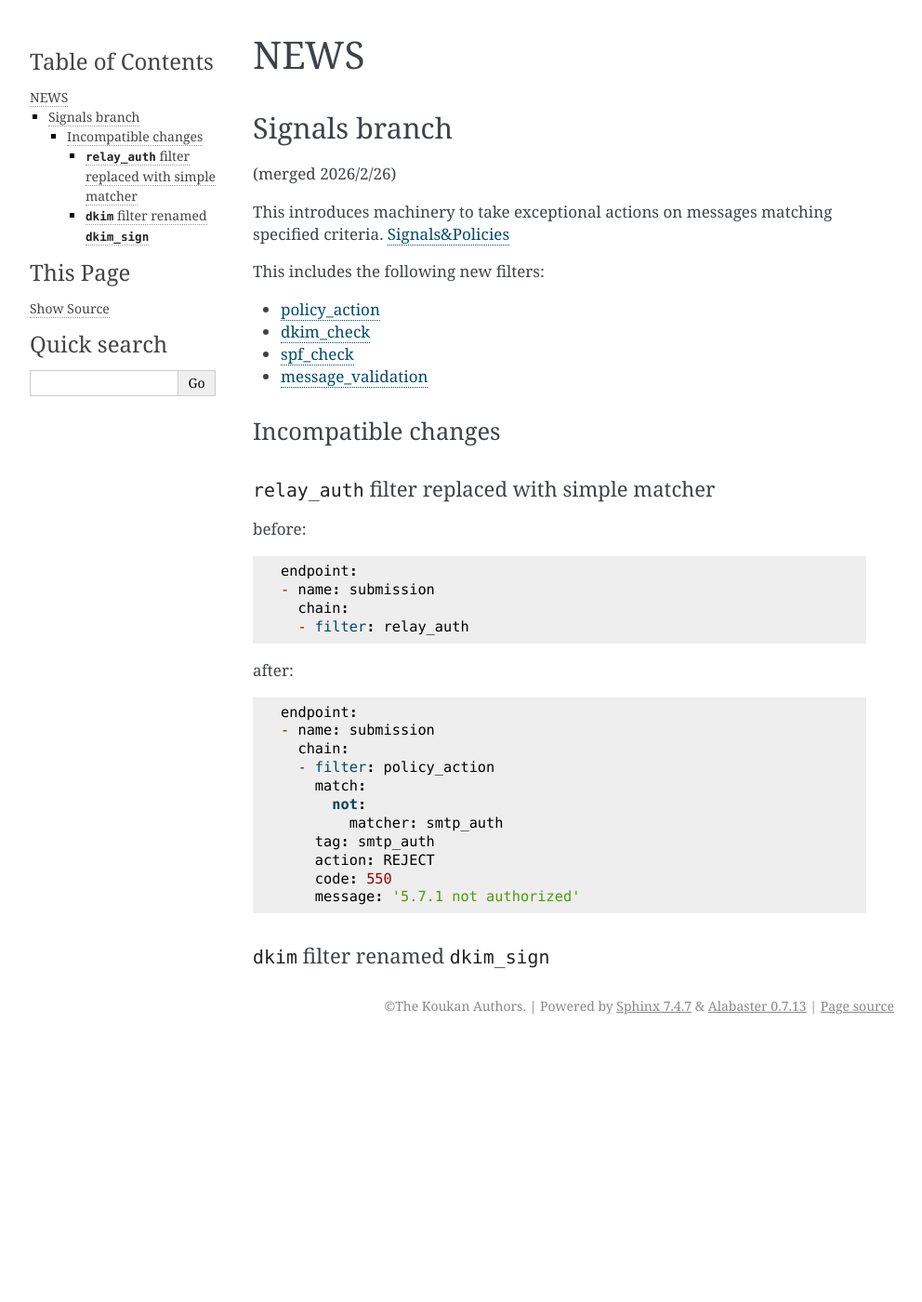
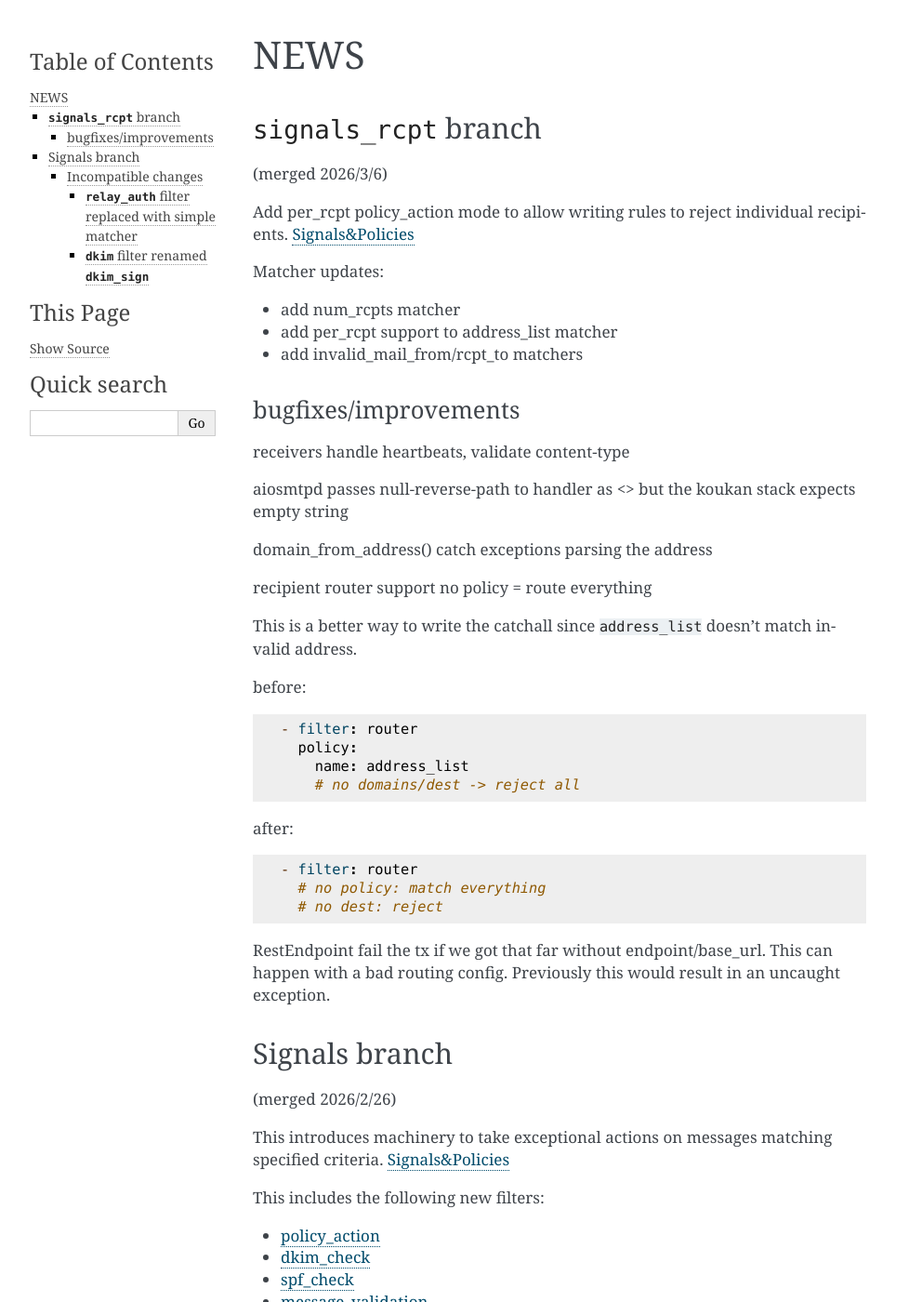
Before and after one commit to jsbucy/koukan, a Sphinx documentation site: the page built from koukan/docs/news.rst, in a window 1280 px wide and 1400 px high. Shown: the whole window at 93% size, without its empty margins (148-1140 px from the left). Built offline with Sphinx 7.4.7, drawn with Linux system fonts in a browser that asks for light colours.

Commit message:
update docs for signals_rcpt

```diff
--- a/koukan/docs/news.rst
+++ b/koukan/docs/news.rst
@@ -1,6 +1,53 @@
 ====
 NEWS
 ====
+
+``signals_rcpt`` branch
+=======================
+
+(merged 2026/3/6)
+
+Add per_rcpt policy_action mode to allow writing rules to reject
+individual recipients. :ref:`signals`
+
+Matcher updates:
+
+* add num_rcpts matcher
+* add per_rcpt support to address_list matcher
+* add invalid_mail_from/rcpt_to matchers
+
+bugfixes/improvements
+---------------------
+
+receivers handle heartbeats, validate content-type
+
+aiosmtpd passes null-reverse-path to handler as <> but the koukan
+stack expects empty string
+
+domain_from_address() catch exceptions parsing the address
+
+recipient router support no policy = route everything
+
+This is a better way to write the catchall since ``address_list`` doesn’t
+match invalid address.
+
+before::
+
+  - filter: router
+    policy:
+      name: address_list
+      # no domains/dest -> reject all
+
+after::
+
+  - filter: router
+    # no policy: match everything
+    # no dest: reject
+
+RestEndpoint fail the tx if we got that far without
+endpoint/base_url. This can happen with a bad routing config.
+Previously this would result in an uncaught exception.
+
 
 Signals branch
 ==============
```
Also changed, not shown: koukan/docs/config.rst (+13 -1 lines).
